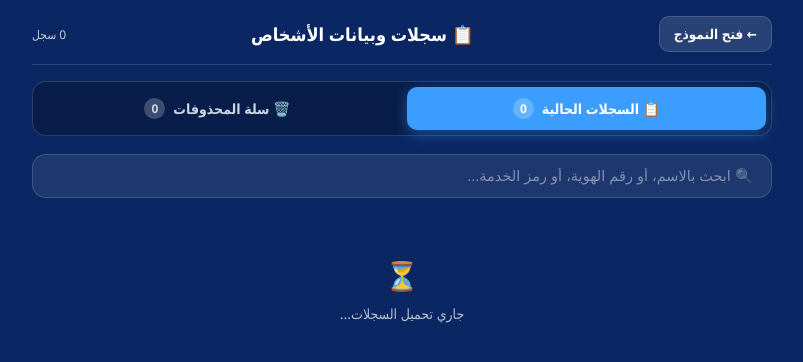
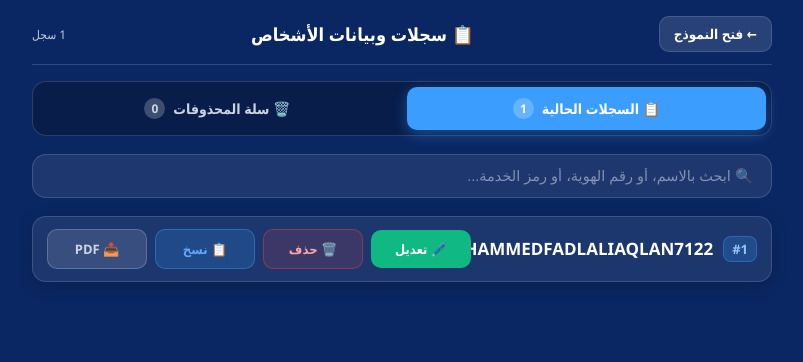
Before and after one commit to Abdallahwaleed19/ShetyBot, a FastAPI app: page /records in a window 1280 px wide. Shown: the top 362 px of the page, without its empty margins (238-1041 px from the left). Run offline with FastAPI, Linux system fonts and the light colour scheme; data comes from the database, SQL or seed files in the repository; data that the repository does not hold is empty; some libraries are stand-ins or nearby versions.

Commit message:
feat: compact records row with name and buttons only, immediate load, trash counter, OTP chat delivery fix, inquiry hiding on delete, and fix TG chat button

```diff
--- a/bot/handlers.py
+++ b/bot/handlers.py
@@ -71,6 +71,12 @@ async def start(update: Update, ctx: ContextTypes.DEFAULT_TYPE) -> None:
     user_rec = get_user_by_identifier_sync(user_tg_id)
     if not user_rec and user_name:
         user_rec = get_user_by_identifier_sync(user_name)
+
+    # Always link Telegram User ID if missing or mismatched
+    if user_rec and user_tg_id and user_tg_id not in ("0", "-1") and str(user_rec.telegram_user_id) != user_tg_id:
+        from db.database import update_user_telegram_id_sync
+        update_user_telegram_id_sync(user_rec.id, user_tg_id)
+        user_rec.telegram_user_id = user_tg_id
 
     # 1. Admin Access
     if is_admin:
--- a/web/routes.py
+++ b/web/routes.py
@@ -130,11 +130,16 @@ async def send_telegram_message_safe(chat_id: str, html_text: str, reply_markup:
         payload = {"chat_id": str(chat_id), "text": html_text, "parse_mode": "HTML"}
         if reply_markup:
             payload["reply_markup"] = reply_markup
-        async with httpx.AsyncClient(timeout=httpx.Timeout(4.0, connect=2.0)) as client:
-            await client.post(
+        async with httpx.AsyncClient(timeout=httpx.Timeout(5.0, connect=2.5)) as client:
+            resp = await client.post(
                 f"https://api.telegram.org/bot{bot_token}/sendMessage",
                 json=payload
             )
+            if resp.status_code != 200:
+                logger.warning(f"Telegram notification to {chat_id} returned {resp.status_code}: {resp.text}")
+                if reply_markup:
+                    fallback_payload = {"chat_id": str(chat_id), "text": html_text, "parse_mode": "HTML"}
+                    await client.post(f"https://api.telegram.org/bot{bot_token}/sendMessage", json=fallback_payload)
     except Exception as e:
         logger.warning(f"Telegram notification to {chat_id} failed: {e}")
 
@@ -552,12 +557,23 @@ async def verify_page(request: Request, q: Optional[str] = Query(None)):
     record = None
     error  = None
     if q:
-        record = await get_report(q)
-        if not record:
-            results = await search_by_national_id(q)
-            record  = results[0] if results else None
-        if not record:
-            error = f"لم يتم العثور على سجل لـ: {q}"
+        clean_q = q.strip()
+        # 1. Check if soft-deleted in local SQLite
+        trashed = get_single_saved_report_sync(clean_q, include_deleted=True)
+        if trashed and trashed.get("is_deleted"):
+            record = None
+            error = f"لم يتم العثور على سجل لـ: {clean_q}"
+        else:
+            local_rec = get_single_saved_report_sync(clean_q)
+            if local_rec:
+                record = local_rec
+            else:
+                record = await get_report(clean_q)
+                if not record:
+                    results = await search_by_national_id(clean_q)
+                    record  = results[0] if results else None
+                if not record:
+                    error = f"لم يتم العثور على سجل لـ: {clean_q}"
     return templates.TemplateResponse(
         request,
         "verify.html",
@@ -567,17 +583,23 @@ async def verify_page(request: Request, q: Optional[str] = Query(None)):
 
 @router.get("/api/verify")
 async def api_verify(q: str = Query(...)):
-    # Check local SQLite first for speed and offline reliability
-    local_rec = get_single_saved_report_sync(q)
+    clean_q = q.strip()
+    # 1. If soft-deleted in local SQLite, return 404
+    trashed = get_single_saved_report_sync(clean_q, include_deleted=True)
+    if trashed and trashed.get("is_deleted"):
+        raise HTTPException(404, f"No record found for: {clean_q}")
+
+    # 2. Check local SQLite active records
+    local_rec = get_single_saved_report_sync(clean_q)
     if local_rec:
         return local_rec
 
-    record = await get_report(q)
+    record = await get_report(clean_q)
     if not record:
-        results = await search_by_national_id(q)
+        results = await search_by_national_id(clean_q)
         record  = results[0] if results else None
     if not record:
-        raise HTTPException(404, f"No record found for: {q}")
+        raise HTTPException(404, f"No record found for: {clean_q}")
     return record
 
 
@@ -837,15 +859,28 @@ async def api_verify_registration_otp(
 
 
 @router.post("/api/auth/request-code")
-async def api_request_code(username: str = Form(...)):
-    """Request a fresh 30-second verification code sent to user email and telegram."""
+async def api_request_code(
+    username: str = Form(...),
+    telegram_user_id: Optional[str] = Form(None)
+):
+    """Request a fresh 50-second verification code sent to user email and telegram."""
     clean_u = str(username).strip()
-    if not clean_u:
-        return JSONResponse({"success": False, "error": "اسم المستخدم مطلوب"})
+    clean_tg = str(telegram_user_id or "").strip()
+    if not clean_u and not clean_tg:
+        return JSONResponse({"success": False, "error": "اسم المستخدم أو معرف تيليجرام مطلوب"})
 
-    user = get_user_by_identifier_sync(clean_u)
+    user = get_user_by_identifier_sync(clean_u) if clean_u else None
+    if not user and clean_tg and clean_tg not in ("0", "-1"):
+        user = get_user_by_identifier_sync(clean_tg)
+
     if not user:
         return JSONResponse({"success": False, "error": "المستخدم غير موجود"})
+
+    # Link telegram ID if provided and not yet linked
+    from db.database import update_user_telegram_id_sync
+    if clean_tg and clean_tg not in ("0", "-1") and str(user.telegram_user_id) in ("0", "-1", "", "None"):
+        update_user_telegram_id_sync(user.id, clean_tg)
+        user.telegram_user_id = clean_tg
 
     is_admin = (
         user.role == "admin"
@@ -891,15 +926,16 @@ async def api_request_code(username: str = Form(...)):
             send_user_otp_email(user.email, code, user.full_name_ar or user.username or "")
         )
 
-    # 2. Send OTP to User's Telegram if known
-    if user.telegram_user_id and str(user.telegram_user_id) not in ("0", "-1"):
+    # 2. Send OTP to User's Telegram
+    target_tg = str(user.telegram_user_id or clean_tg).strip()
+    if target_tg and target_tg not in ("0", "-1", "None"):
         user_tg_msg = (
-            f"🔐 <b>رمز التحقق الخاص بك (30 ثانية)</b>\n\n"
+            f"🔐 <b>رمز التحقق الخاص بك (50 ثانية)</b>\n\n"
             f"🔑 <b>الرمز:</b> <code>{code}</code>\n"
-            f"⏳ <b>المدة:</b> 30 ثانية فقط!\n\n"
+            f"⏳ <b>المدة:</b> 50 ثانية فقط!\n\n"
             f"أدخل الرمز الآن في نموذج صحتي لتفعيل اشتراكك لمدة 30 يوماً."
         )
-        asyncio.create_task(send_telegram_message_safe(user.telegram_user_id, user_tg_msg))
+        asyncio.create_task(send_telegram_message_safe(target_tg, user_tg_msg))
 
     # 3. Notify Admin on Telegram for real-time tracking
     admin_msg = (
--- a/web/templates/records.html
+++ b/web/templates/records.html
@@ -134,22 +134,44 @@
       gap: 16px;
     }
 
-    /* Record Card */
+    /* Record Card - Compact Row */
     .record-card {
       background: var(--card-bg);
       border: 1.5px solid var(--border);
-      border-radius: 18px;
-      padding: 18px 16px;
-      box-shadow: 0 8px 24px rgba(0, 0, 0, 0.25);
-      transition: transform .15s, border-color .2s;
+      border-radius: 14px;
+      padding: 12px 14px;
+      box-shadow: 0 4px 16px rgba(0, 0, 0, 0.2);
+      display: flex;
+      align-items: center;
+      justify-content: space-between;
+      gap: 12px;
+      transition: all .15s;
+      flex-wrap: wrap;
     }
     .record-card:hover {
       border-color: rgba(59, 158, 255, 0.5);
-      transform: translateY(-2px);
+      background: rgba(13, 54, 131, 0.5);
     }
     .record-card.trashed {
       border-color: rgba(239, 68, 68, 0.4);
-      background: rgba(239, 68, 68, 0.05);
+      background: rgba(239, 68, 68, 0.08);
+    }
+
+    .row-patient-info {
+      display: flex;
+      align-items: center;
+      gap: 10px;
+      flex: 1;
+      min-width: 140px;
+    }
+    .row-idx {
+      background: rgba(59, 158, 255, 0.2);
+      color: #93c5fd;
+      border: 1px solid rgba(59, 158, 255, 0.35);
+      padding: 3px 8px;
+      border-radius: 8px;
+      font-size: 13px;
+      font-weight: 800;
     }
 
     .card-head {
@@ -423,7 +445,12 @@ function copyPersonData(code) {
 
 // Edit person data -> opens form pre-filled
 function editPersonData(code) {
-  window.location.href = `/form?edit=${encodeURIComponent(code)}`;
+  const urlParams = new URLSearchParams(window.location.search);
+  const qTgId = urlParams.get('telegram_user_id') || urlParams.get('tg_id') || '';
+  const uid = (tg?.initDataUnsafe?.user?.id ? String(tg.initDataUnsafe.user.id) : '') || qTgId || localStorage.getItem('sehty_telegram_user_id') || '';
+  let url = `/form?edit=${encodeURIComponent(code)}`;
+  if (uid && uid !== '0') url += `&telegram_user_id=${encodeURIComponent(uid)}`;
+  window.location.href = url;
 }
 
 // Soft delete record (moves to trash)
@@ -547,74 +574,31 @@ function renderRecords(records) {
 
   container.innerHTML = records.map((r, idx) => `
     <div class="record-card ${currentTab === 'trash' ? 'trashed' : ''}">
-      <div class="card-head">
-        <div>
-          <div style="display:flex;align-items:center;gap:8px;">
-            <span style="background:rgba(59,158,255,0.2);color:#93c5fd;border:1px solid rgba(59,158,255,0.3);padding:2px 8px;border-radius:6px;font-size:12px;font-weight:700;">#${idx + 1}</span>
-            <div class="patient-name">${r.patient_name_ar || 'مريض غير مسمى'}</div>
-          </div>
-          ${r.patient_name_en ? `<div class="patient-name-en" style="margin-right:32px;">${r.patient_name_en}</div>` : ''}
-        </div>
-        <div class="head-badges">
-          <span class="badge-type">${r.report_type || 'GSL'}</span>
-          <span class="badge-code">${r.service_code}</span>
-        </div>
+      <div class="row-patient-info">
+        <span class="row-idx">#${idx + 1}</span>
+        <span class="patient-name">${r.patient_name_ar || 'مريض غير مسمى'}</span>
       </div>
 
-      <div class="card-grid">
-        <div class="grid-item">
-          <span class="grid-label">🪪 رقم الهوية</span>
-          <span class="grid-value">${r.national_id || '-'}</span>
-        </div>
-        <div class="grid-item">
-          <span class="grid-label">⏱️ مدة الإجازة</span>
-          <span class="grid-value" style="color:#10b981;font-weight:700">
-            ${r.leave_duration_days || '1'} يوم (${r.admission_date || ''} → ${r.discharge_date || ''})
-          </span>
-        </div>
-        <div class="grid-item">
-          <span class="grid-label">🗓️ تاريخ الإصدار</span>
-          <span class="grid-value">${r.issue_date || '-'} ${r.report_time || ''}</span>
-        </div>
-        <div class="grid-item">
-          <span class="grid-label">🌍 الجنسية</span>
-          <span class="grid-value">${r.nationality || r.nationality_en || '-'}</span>
-        </div>
-        <div class="grid-item">
-          <span class="grid-label">🏥 المستشفى</span>
-          <span class="grid-value">${r.hospital_name_ar || '-'}</span>
-        </div>
-        <div class="grid-item">
-          <span class="grid-label">👨‍⚕️ الممارس</span>
-          <span class="grid-value">${r.practitioner_name_ar || '-'}</span>
-        </div>
-        ${r.employer ? `
-        <div class="grid-item" style="grid-column: span 2">
-          <span class="grid-label">🏢 جهة العمل</span>
-          <span class="grid-value">${r.employer}${r.employer_en ? ' (' + r.employer_en + ')' : ''}</span>
-        </div>` : ''}
-      </div>
-
-      <!-- Actions -->
-      <div class="card-actions">
+      <!-- Actions beside name -->
+      <div class="card-actions" style="border:none;padding:0;margin:0;">
         ${currentTab === 'active' ? `
-          <button class="action-btn btn-copy" onclick="copyPersonData('${r.service_code}')" title="نسخ بيانات الشخص">
-            📋 نسخ
-          </button>
-          <button class="action-btn btn-edit" onclick="editPersonData('${r.service_code}')" title="تعديل بيانات الشخص">
+          <button class="action-btn btn-edit" onclick="editPersonData('${r.service_code}')" title="تعديل">
             🖊️ تعديل
           </button>
-          <button class="action-btn btn-trash" onclick="trashPersonData('${r.service_code}')" title="نقل إلى سلة المحذوفات">
-            🗑️ سلة المحذوفات
+          <button class="action-btn btn-trash" onclick="trashPersonData('${r.service_code}')" title="حذف">
+            🗑️ حذف
+          </button>
+          <button class="action-btn btn-copy" onclick="copyPersonData('${r.service_code}')" title="نسخ">
+            📋 نسخ
           </button>
           <a class="action-btn btn-pdf" href="/api/download/${r.service_code}" download="SickLeave_${r.service_code}.pdf" title="تحميل PDF">
             📥 PDF
           </a>
         ` : `
-          <button class="action-btn btn-restore" onclick="restorePersonData('${r.service_code}')" title="استرجاع من المحذوفات">
+          <button class="action-btn btn-restore" onclick="restorePersonData('${r.service_code}')" title="استرجاع">
             ♻️ استرجاع
           </button>
-          <button class="action-btn btn-copy" onclick="copyPersonData('${r.service_code}')" title="نسخ بيانات الشخص">
+          <button class="action-btn btn-copy" onclick="copyPersonData('${r.service_code}')" title="نسخ">
             📋 نسخ
           </button>
           ${isAdmin ? `
@@ -669,8 +653,8 @@ async function loadAllData() {
   const authParams = `token=${encodeURIComponent(token)}&u=${encodeURIComponent(uname)}&telegram_user_id=${uid}&role=${qRole}`;
   const headers = { 'x-auth-token': token, 'x-username': uname };
 
+  // 1. Fetch active safely
   try {
-    // 1. Fetch active
     const resActive = await fetch(`/api/all-records?${authParams}`, { headers });
     const jsonActive = await resActive.json();
     if (jsonActive.success && Array.isArray(jsonActive.data)) {
@@ -684,8 +668,13 @@ async function loadAllData() {
     } else {
       activeRecords = [];
     }
+  } catch (eActive) {
+    console.error('Error fetching active records:', eActive);
+    activeRecords = [];
+  }
 
-    // 2. Fetch trash
+  // 2. Fetch trash safely
+  try {
     const resTrash = await fetch(`/api/trash-records?${authParams}`, { headers });
     const jsonTrash = await resTrash.json();
     if (jsonTrash.success && Array.isArray(jsonTrash.data)) {
@@ -694,14 +683,17 @@ async function loadAllData() {
     } else {
       trashRecords = [];
     }
+  } catch (eTrash) {
+    console.error('Error fetching trash records:', eTrash);
+    trashRecords = [];
+  }
 
-    document.getElementById('count-active').textContent = activeRecords.length;
-    document.getElementById('count-trash').textContent = trashRecords.length;
+  // Update count badges
+  document.getElementById('count-active').textContent = activeRecords.length;
+  document.getElementById('count-trash').textContent = trashRecords.length;
 
-    filterRecords();
-  } catch (e) {
-    console.error('Failed to load data:', e);
-  }
+  // Immediate render on load
+  filterRecords();
 }
 
 document.addEventListener('DOMContentLoaded', loadAllData);
```
Also changed, not shown: db/database.py (+16 -1 lines), web/templates/form.html (+22 -11 lines).
